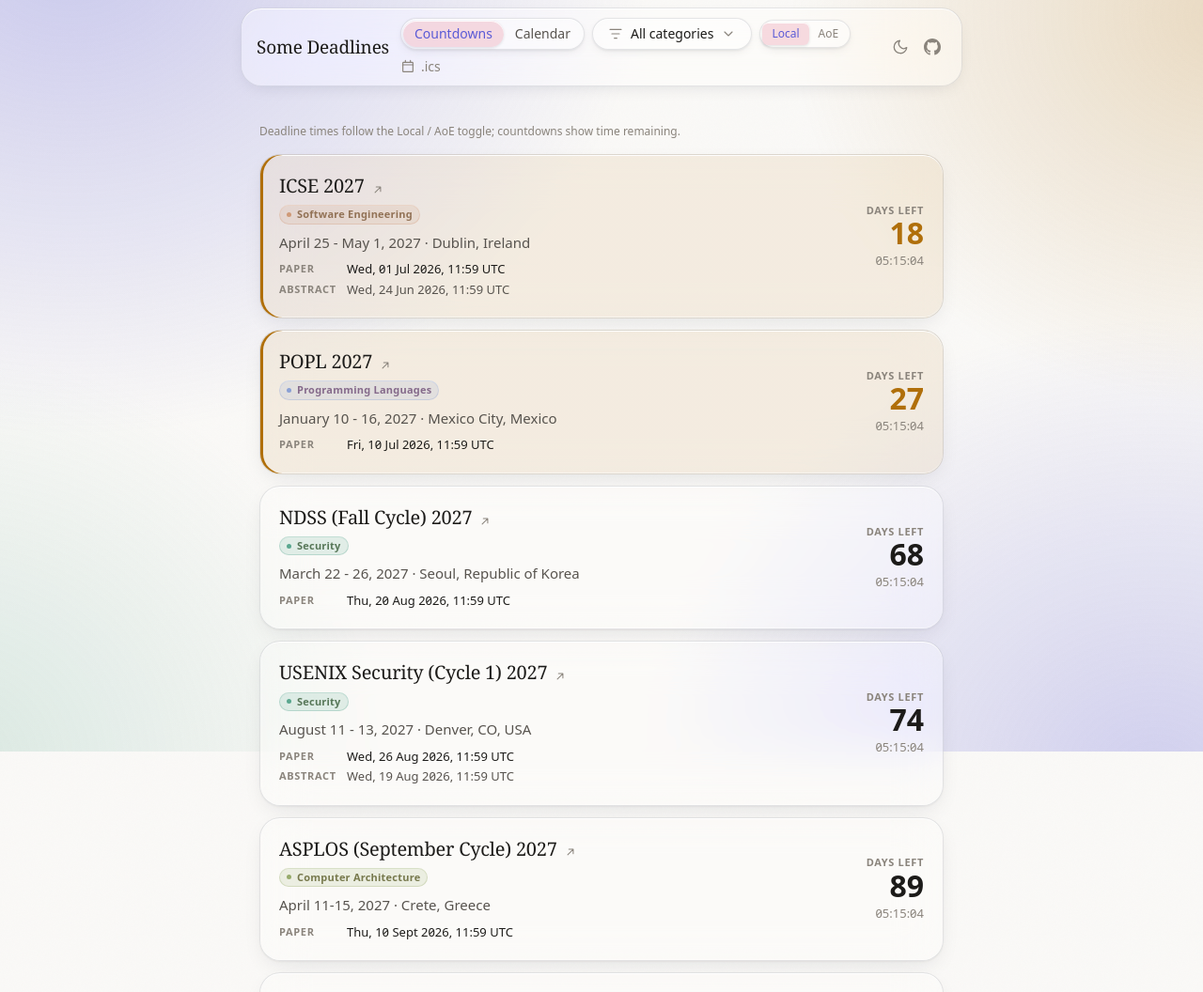
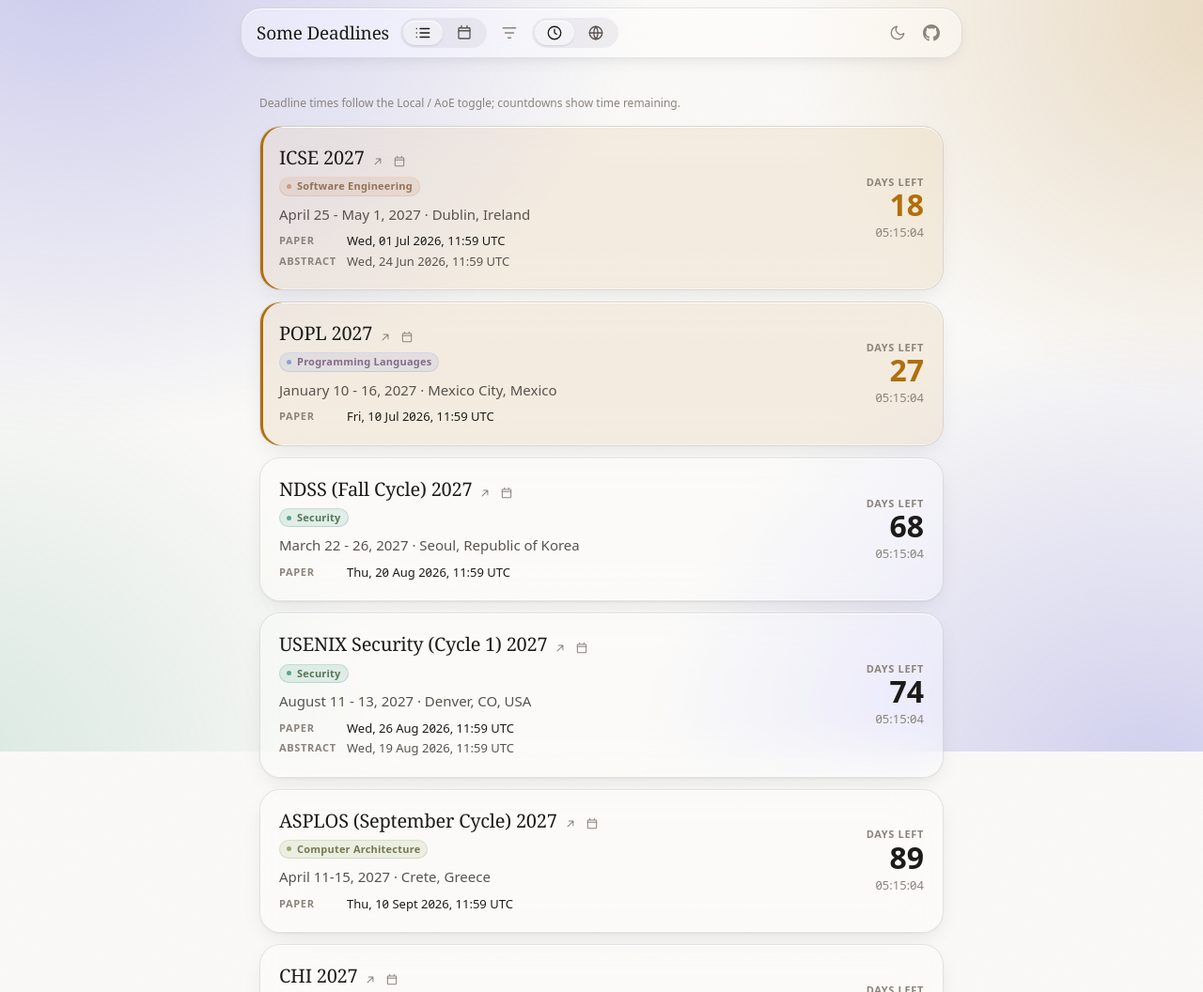
Before and after one commit to chyanju/some-deadlines, an Astro site: page / in a window 1280 px wide. Shown: the top 1056 px of the page at 94% size. Built offline with nearby package versions, Linux system fonts and the light colour scheme; Astro itself is replaced by a stand-in of ours.

Commit message:
Redesign toolbar in Liquid Glass idiom; icon controls; per-card .ics
Toolbar (was: mismatched bordered widgets crammed in a row):
- Controls now sit ON the header glass as one continuous material (glass-in-glass):
  a new .tbar-seg (recessed groove + bright active lozenge), .tbar-btn, .tbar-icon
  vocabulary; removed the per-control glass boxes and hard borders.
- Icon-led, not text — to de-bloat: view = list/calendar icons, filter = funnel
  icon (with an accent dot when a filter is active), timezone = clock (Local) /
  globe (AoE) icons, theme + GitHub as matching icon buttons. All have title/aria
  labels. Only the wordmark stays text.

.ics is now per-deadline, not a collection in the menu:
- New static endpoint /conference/<id>.ics (one VEVENT per conference, 32 files);
  a small .ics icon on each card next to the website link, and a 'Download .ics'
  button in the detail drawer alongside Add to Google Calendar. Removed the
  all-conferences .ics link from the toolbar.

```diff
--- a/src/components/CategoryFilter.astro
+++ b/src/components/CategoryFilter.astro
@@ -13,10 +13,12 @@
     data-filter-button
     aria-haspopup="true"
     aria-expanded="false"
-    class="inline-flex items-center gap-2 rounded-full border border-border bg-card px-4 py-1.5 text-sm text-text shadow-sm transition-colors"
+    aria-label="Filter categories"
+    title="Filter"
+    class="tbar-icon relative"
   >
     <svg
-      class="h-4 w-4 text-text-3"
+      class="h-[18px] w-[18px]"
       viewBox="0 0 24 24"
       fill="none"
       stroke="currentColor"
@@ -27,19 +29,11 @@
     >
       <path d="M3 5h18M6 12h12M10 19h4"></path>
     </svg>
-    <span data-filter-summary>All categories</span>
-    <svg
-      class="h-4 w-4 text-text-3"
-      viewBox="0 0 24 24"
-      fill="none"
-      stroke="currentColor"
-      stroke-width="1.75"
-      stroke-linecap="round"
-      stroke-linejoin="round"
-      aria-hidden="true"
-    >
-      <path d="m6 9 6 6 6-6"></path>
-    </svg>
+    <span
+      data-filter-dot
+      hidden
+      class="absolute top-1 right-1 h-1.5 w-1.5 rounded-full bg-accent"
+    ></span>
   </button>
 
   <div
--- a/src/components/ConferenceCard.astro
+++ b/src/components/ConferenceCard.astro
@@ -47,6 +47,25 @@
           <path d="M7 17 17 7M9 7h8v8"></path>
         </svg>
       </a>
+      <a
+        href={`/conference/${conf.id}.ics`}
+        title="Download this deadline (.ics)"
+        class="ml-1 inline-block align-middle text-text-3 transition-colors hover:text-accent"
+        aria-label="Download .ics"
+      >
+        <svg
+          class="inline h-3.5 w-3.5"
+          viewBox="0 0 24 24"
+          fill="none"
+          stroke="currentColor"
+          stroke-width="1.75"
+          stroke-linecap="round"
+          stroke-linejoin="round"
+          aria-hidden="true"
+        >
+          <path d="M8 2v3M16 2v3M3.5 9h17M5 5h14a1 1 0 0 1 1 1v13a1 1 0 0 1-1 1H5a1 1 0 0 1-1-1V6a1 1 0 0 1 1-1z"></path>
+        </svg>
+      </a>
     </h2>
 
     <div class="mt-1.5 flex flex-wrap items-center gap-1.5">
--- a/src/components/Header.astro
+++ b/src/components/Header.astro
@@ -22,7 +22,7 @@
         type="button"
         data-theme-toggle
         aria-label="Toggle dark mode"
-        class="rounded-md p-1.5 text-text-3 transition-colors hover:bg-surface hover:text-text"
+        class="tbar-icon"
       >
         <svg
           class="h-[18px] w-[18px] dark:hidden"
@@ -59,7 +59,7 @@
             href={`https://github.com/${site.githubRepo}`}
             target="_blank"
             rel="noopener"
-            class="rounded-md p-1.5 text-text-3 transition-colors hover:bg-surface hover:text-text"
+            class="tbar-icon"
             aria-label="GitHub repository"
           >
             <svg viewBox="0 0 16 16" width="18" height="18" fill="currentColor" aria-hidden="true">
--- a/src/components/TzToggle.astro
+++ b/src/components/TzToggle.astro
@@ -3,11 +3,15 @@
 ---
 
 <div
-  class="inline-flex items-center rounded-full border border-border p-0.5 text-xs"
+  class="tbar-seg"
   role="group"
   aria-label="Deadline time zone"
   data-tz-toggle
 >
-  <button type="button" data-tz="local" class="rounded-full px-2.5 py-1">Local</button>
-  <button type="button" data-tz="aoe" class="rounded-full px-2.5 py-1">AoE</button>
+  <button type="button" data-tz="local" title="Your local time" aria-label="Your local time">
+    <svg class="h-[18px] w-[18px]" viewBox="0 0 24 24" fill="none" stroke="currentColor" stroke-width="1.75" stroke-linecap="round" stroke-linejoin="round" aria-hidden="true"><circle cx="12" cy="12" r="9"></circle><path d="M12 7v5l3 2"></path></svg>
+  </button>
+  <button type="button" data-tz="aoe" title="Anywhere on Earth (UTC-12)" aria-label="Anywhere on Earth (UTC-12)">
+    <svg class="h-[18px] w-[18px]" viewBox="0 0 24 24" fill="none" stroke="currentColor" stroke-width="1.75" stroke-linecap="round" stroke-linejoin="round" aria-hidden="true"><circle cx="12" cy="12" r="9"></circle><path d="M3 12h18M12 3a15 15 0 0 1 0 18 15 15 0 0 1 0-18"></path></svg>
+  </button>
 </div>
--- a/src/pages/index.astro
+++ b/src/pages/index.astro
@@ -38,31 +38,18 @@
   {/* Controls live in the sticky header bar so filtering/timezone/view stay
       reachable while scrolling. */}
   <div slot="toolbar" class="flex flex-wrap items-center gap-2">
-    <div
-      class="inline-flex items-center rounded-full border border-border p-0.5 text-sm"
-      role="group"
-      aria-label="View"
-    >
-      <button type="button" data-view-btn="list" class="rounded-full px-3 py-1">
-        Countdowns
+    <div class="tbar-seg" role="group" aria-label="View">
+      <button type="button" data-view-btn="list" title="Countdowns" aria-label="Countdowns">
+        <svg class="h-[18px] w-[18px]" viewBox="0 0 24 24" fill="none" stroke="currentColor" stroke-width="1.75" stroke-linecap="round" stroke-linejoin="round" aria-hidden="true"><path d="M8 6h13M8 12h13M8 18h13M3 6h.01M3 12h.01M3 18h.01"></path></svg>
       </button>
-      <button type="button" data-view-btn="calendar" class="rounded-full px-3 py-1">
-        Calendar
+      <button type="button" data-view-btn="calendar" title="Calendar" aria-label="Calendar">
+        <svg class="h-[18px] w-[18px]" viewBox="0 0 24 24" fill="none" stroke="currentColor" stroke-width="1.75" stroke-linecap="round" stroke-linejoin="round" aria-hidden="true"><path d="M8 2v3M16 2v3M3.5 9h17M5 5h14a1 1 0 0 1 1 1v13a1 1 0 0 1-1 1H5a1 1 0 0 1-1-1V6a1 1 0 0 1 1-1z"></path></svg>
       </button>
     </div>
 
     <CategoryFilter showPastToggle={true} />
 
     <TzToggle />
-
-    <a
-      href="/some-deadlines.ics"
-      class="inline-flex items-center gap-1.5 text-sm text-text-3 transition-colors hover:text-text-2"
-      title="Subscribe (.ics)"
-    >
-      <svg class="h-4 w-4" viewBox="0 0 24 24" fill="none" stroke="currentColor" stroke-width="1.75" stroke-linecap="round" stroke-linejoin="round" aria-hidden="true"><path d="M8 2v3M16 2v3M3.5 9h17M5 5h14a1 1 0 0 1 1 1v13a1 1 0 0 1-1 1H5a1 1 0 0 1-1-1V6a1 1 0 0 1 1-1z"></path></svg>
-      .ics
-    </a>
   </div>
 
   {/* ---------------- List view ---------------- */}
--- a/src/scripts/drawer.ts
+++ b/src/scripts/drawer.ts
@@ -125,7 +125,10 @@
         <div class="mt-0.5 tnum text-[0.9375rem] text-text" data-dl="${c.deadlineMs ?? ""}">${esc(c.dlShort ?? "—")}</div>
       </div>
       ${absBlock}
-      ${c.gcal ? `<a href="${esc(c.gcal)}" target="_blank" rel="noopener" class="inline-flex h-9 items-center rounded-md bg-accent px-4 text-sm font-medium text-accent-fg transition hover:brightness-110">Add to Google Calendar</a>` : ""}
+      <div class="flex flex-wrap gap-2">
+        ${c.gcal ? `<a href="${esc(c.gcal)}" target="_blank" rel="noopener" class="inline-flex h-9 items-center rounded-md bg-accent px-4 text-sm font-medium text-accent-fg transition hover:brightness-110">Add to Google Calendar</a>` : ""}
+        <a href="/conference/${esc(c.id)}.ics" class="inline-flex h-9 items-center rounded-md border border-border px-4 text-sm font-medium text-text transition hover:bg-surface">Download .ics</a>
+      </div>
     </div>
 
     <dl class="mt-5 divide-y divide-border border-t border-border">${facts.join("")}</dl>
--- a/src/scripts/filter.ts
+++ b/src/scripts/filter.ts
@@ -81,6 +81,7 @@
   const button = root.querySelector<HTMLButtonElement>("[data-filter-button]");
   const menu = root.querySelector<HTMLElement>("[data-filter-menu]");
   const summary = root.querySelector<HTMLElement>("[data-filter-summary]");
+  const dot = root.querySelector<HTMLElement>("[data-filter-dot]");
   const pastBox = root.querySelector<HTMLInputElement>("[data-show-past]");
   const all = allSubs();
 
@@ -98,6 +99,8 @@
             ? "No categories"
             : `${selected.size} categor${selected.size === 1 ? "y" : "ies"}`;
     }
+    // active-filter indicator dot (categories narrowed, or past shown)
+    if (dot) dot.hidden = !(selected.size !== all.length || past);
     persist([...selected], all, past);
     onChange?.([...selected], past);
   };
--- a/src/styles/global.css
+++ b/src/styles/global.css
@@ -327,31 +327,92 @@
   opacity: 1;
 }
 
-/* ----------------------------- timezone toggle ----------------------------- */
-[data-tz-toggle] button {
-  border-radius: var(--radius-sm);
+/* ---------------------- Liquid Glass toolbar controls ----------------------
+   Controls sit ON the glass header bar (glass-within-glass), not as separate
+   bordered boxes. Segmented controls are a faint recessed groove with a bright
+   active lozenge; single actions are borderless and reveal a glass highlight on
+   hover. One material vocabulary, uniform sizing. */
+.tbar-seg {
+  display: inline-flex;
+  align-items: center;
+  gap: 2px;
+  padding: 3px;
+  border-radius: 9999px;
+  background: rgba(120, 120, 140, 0.1);
+}
+html.dark .tbar-seg {
+  background: rgba(0, 0, 0, 0.22);
+}
+.tbar-seg button {
+  border-radius: 9999px;
+  padding: 0.25rem 0.75rem;
+  font-size: 0.8125rem;
+  font-weight: 500;
+  color: var(--color-text-2);
+  transition:
+    background-color 140ms var(--ease-out),
+    color 140ms var(--ease-out),
+    transform 140ms var(--ease-out);
+}
+.tbar-seg button:hover {
+  color: var(--color-text);
+}
+.tbar-seg button[aria-pressed="true"] {
+  background: var(--glass-fill-strong);
+  color: var(--color-text);
+  box-shadow:
+    inset 0 1px 0 0 var(--glass-edge-top),
+    0 1px 2px rgba(var(--glass-shadow-rgb), 0.12);
+}
+.tbar-seg button:active {
+  transform: scale(0.95);
+}
+
+.tbar-btn {
+  display: inline-flex;
+  align-items: center;
+  gap: 0.4rem;
+  border-radius: 9999px;
+  padding: 0.3rem 0.7rem;
+  font-size: 0.8125rem;
+  color: var(--color-text-2);
+  transition:
+    background-color 140ms var(--ease-out),
+    color 140ms var(--ease-out);
+}
+.tbar-btn:hover {
+  background: rgba(120, 120, 140, 0.14);
+  color: var(--color-text);
+}
+html.dark .tbar-btn:hover {
+  background: rgba(255, 255, 255, 0.08);
+}
+
+.tbar-icon {
+  display: inline-flex;
+  align-items: center;
+  justify-content: center;
+  width: 2rem;
+  height: 2rem;
+  border-radius: 9999px;
   color: var(--color-text-3);
   transition:
-    background-color 120ms var(--ease-out),
-    color 120ms var(--ease-out);
+    background-color 140ms var(--ease-out),
+    color 140ms var(--ease-out);
 }
-[data-tz-toggle] button[aria-pressed="true"] {
-  background: var(--color-accent-tint);
-  color: var(--color-accent);
-  font-weight: 500;
+.tbar-icon:hover {
+  background: rgba(120, 120, 140, 0.14);
+  color: var(--color-text);
+}
+html.dark .tbar-icon:hover {
+  background: rgba(255, 255, 255, 0.08);
 }
 
-/* ------------------------------- view toggle ------------------------------- */
-[data-view-btn] {
-  color: var(--color-text-2);
-  transition:
-    background-color 120ms var(--ease-out),
-    color 120ms var(--ease-out);
-}
-[data-view-btn][aria-pressed="true"] {
-  background: var(--color-accent-tint);
-  color: var(--color-accent);
-  font-weight: 500;
+.tbar-div {
+  width: 1px;
+  height: 1.1rem;
+  background: var(--color-border);
+  opacity: 0.7;
 }
 
 /* ============================ Liquid Glass ============================ */
@@ -454,40 +515,6 @@
     box-shadow: none;
   }
 
-  /* --- floating glass controls --- */
-  [role="group"][aria-label="View"],
-  [data-tz-toggle],
-  [data-filter-button] {
-    background: var(--glass-fill-control);
-    -webkit-backdrop-filter: blur(14px) saturate(160%);
-    backdrop-filter: blur(14px) saturate(160%);
-    border: 1px solid var(--glass-hairline);
-    box-shadow:
-      inset 0 1px 0 0 var(--glass-edge-top),
-      0 1px 3px rgba(var(--glass-shadow-rgb), 0.08),
-      0 4px 12px -4px rgba(var(--glass-shadow-rgb), 0.1);
-  }
-  html.dark [role="group"][aria-label="View"],
-  html.dark [data-tz-toggle],
-  html.dark [data-filter-button] {
-    box-shadow:
-      inset 0 1px 0 0 var(--glass-edge-top),
-      0 2px 8px rgba(0, 0, 0, 0.5);
-  }
-  [data-view-btn][aria-pressed="true"],
-  [data-tz-toggle] button[aria-pressed="true"] {
-    background: color-mix(in oklch, var(--color-accent) 18%, var(--glass-fill-strong));
-    color: var(--color-accent);
-    box-shadow:
-      inset 0 1px 0 0 var(--glass-edge-top),
-      0 1px 3px rgba(var(--glass-shadow-rgb), 0.12);
-  }
-  [data-view-btn]:active,
-  [data-tz-toggle] button:active,
-  [data-filter-button]:active {
-    transform: scale(0.96);
-  }
-
   /* dropdown popover — extra blur for legibility over text */
   [data-filter-menu] {
     background: var(--glass-fill-strong);
```
Also changed, not shown: src/pages/conference/[id].ics.ts (added, +18 -0 lines).
